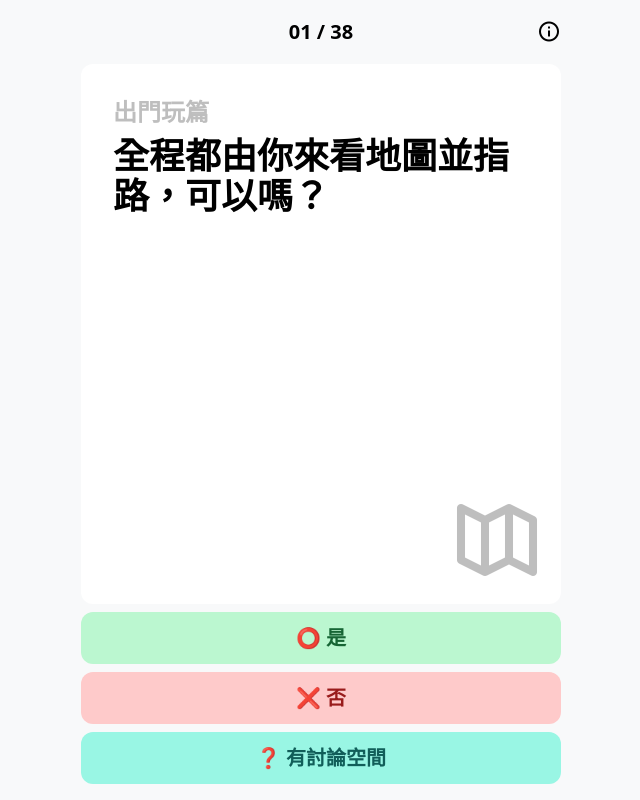
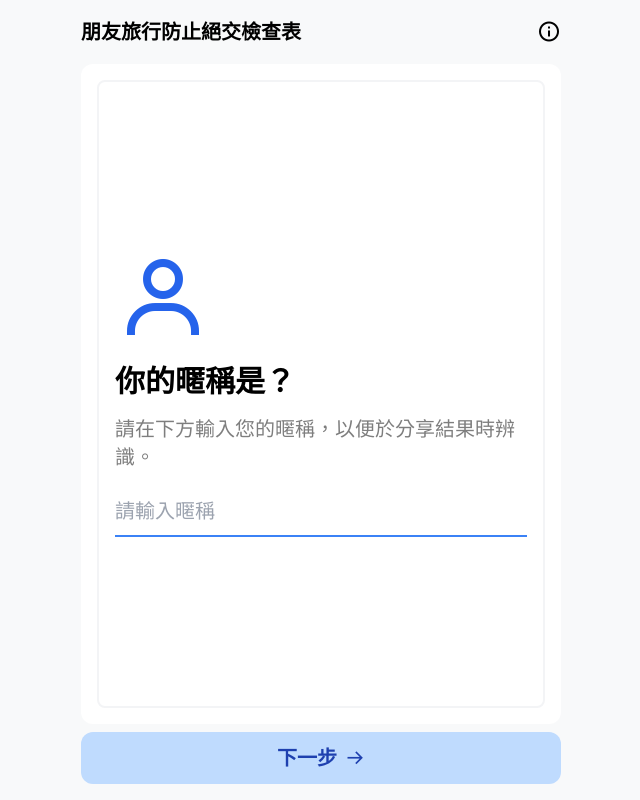
Before and after one commit to gnehs/travel-questions, a React (Vite) app: page / in a window 1280 px wide. Both pictures are taken after a click on the button "開始". Shown: the whole page, without its empty margins (319-959 px from the left). Built offline with nearby package versions, Linux system fonts and the light colour scheme.

Commit message:
added name step

```diff
--- a/package.json
+++ b/package.json
@@ -14,7 +14,8 @@
     "react": "^18.2.0",
     "react-dom": "^18.2.0",
     "tailwind-merge": "^1.14.0",
-    "url-parse": "^1.5.10"
+    "url-parse": "^1.5.10",
+    "usehooks-ts": "^3.1.0"
   },
   "devDependencies": {
     "@types/react": "^18.2.15",
--- a/src/App.tsx
+++ b/src/App.tsx
@@ -1,6 +1,7 @@
-import { useEffect, useState } from "react";
+import { useEffect, useState, useRef } from "react";
 import { motion, AnimatePresence } from "framer-motion";
 import { twMerge } from "tailwind-merge";
+import { useLocalStorage } from "usehooks-ts";
 import urlParser from "url-parse";
 import questions from "./assets/questions";
 import Result from "./components/Result";
@@ -51,6 +52,8 @@ function App() {
   const [otherResultList, setOtherResultList] = useState<number[][] | null>(
     null
   );
+  const [name, setName] = useLocalStorage("name", "");
+  const nameInput = useRef<HTMLInputElement | null>(null);
 
   useEffect(() => {
     if (!window.location.hash && !window.location.search) {
@@ -84,6 +87,11 @@ function App() {
 
     setStep(2);
   }, []);
+  useEffect(() => {
+    if (step === 1) {
+      nameInput.current?.focus();
+    }
+  }, [step]);
 
   function getShareUrl() {
     const formattedOtherResultList = otherResultList
@@ -153,7 +161,7 @@ function App() {
     newResult[question] = answer;
     setResult(newResult);
     if (question === questions.length - 1) {
-      updateStep(2);
+      updateStep(3);
     } else {
       setDirection(1);
       setQuestion(question + 1);
@@ -232,13 +240,13 @@ function App() {
   };
   return (
     <div className="flex w-full h-[100svh] flex-col p-4">
-      {step === 0 && (
+      {step <= 1 && (
         <div className="-mt-2 mb-2 flex justify-between items-center">
           <span className="md:text-xl font-bold">朋友旅行防止絕交檢查表</span>
           <InfoDialog />
         </div>
       )}
-      {step === 1 && (
+      {step === 2 && (
         <div className="grid grid-cols-[1fr_2fr_1fr] gap-4 items-center -mt-2 mb-2">
           <Button
             color="stone"
@@ -257,7 +265,7 @@ function App() {
           <InfoDialog />
         </div>
       )}
-      {step === 2 && (
+      {step === 3 && (
         <div className="-mt-2 mb-2 ">
           <div className="flex justify-between items-center">
             <span className="md:text-xl font-bold">結果</span>
@@ -318,6 +326,46 @@ function App() {
             initial="enter"
             animate="center"
             exit="exit"
+            className="flex-1 bg-white rounded-xl p-4 flex items-start justify-center flex-col"
+          >
+            <div className="flex-1 rounded-lg p-4 flex items-start justify-center flex-col gap-3 md:gap-4 border-2 border-gray-100">
+              <i className="text-8xl bx bx-user text-blue-600"></i>
+              <div className="text-xl md:text-3xl font-bold">你的暱稱是？</div>
+              <div className="text-sm -mt-1 md:mt-0 md:text-xl opacity-50">
+                請在下方輸入您的暱稱，以便於分享結果時辨識。
+              </div>
+              <form
+                onSubmit={(e) => {
+                  e.preventDefault();
+                  if (name === "") {
+                    alert("請輸入暱稱");
+                    return;
+                  }
+                  updateStep(2);
+                }}
+                className="w-full"
+              >
+                <input
+                  type="text"
+                  className="bg-transparent border-b-2 border-gray-100 text-xl text-gray-900  focus:ring-blue-500 focus:border-blue-500 block w-full py-2.5 outline-0"
+                  placeholder="請輸入暱稱"
+                  ref={nameInput}
+                  value={name}
+                  onChange={(e) => setName(e.target.value)}
+                />
+              </form>
+            </div>
+          </motion.div>
+        )}
+        {step === 2 && (
+          <motion.div
+            key={2}
+            layout
+            variants={variants}
+            custom={direction}
+            initial="enter"
+            animate="center"
+            exit="exit"
             className="flex-1 relative"
           >
             <AnimatePresence
@@ -354,11 +402,10 @@ function App() {
             </AnimatePresence>
           </motion.div>
         )}
-        {step === 2 && (
+        {step === 3 && (
           <div className="w-full overflow-y-scroll">
             {otherResultList && (
               <div className="flex justify-between mb-2 rounded-xl gap-2 bg-opacity-70">
-                {/* 隱藏問題，用來排班 */}
                 <div className="py-2 pl-3 grow-1 shrink-0 basis-1/2 justify-start items-center opacity-0">
                   {questions[0].question}
                 </div>
@@ -381,7 +428,7 @@ function App() {
               </div>
             )}
             <motion.div
-              key={2}
+              key={3}
               layout
               variants={variants}
               custom={direction}
@@ -412,6 +459,23 @@ function App() {
           </BottomButtonContainer>
         )}
         {step === 1 && (
+          <BottomButtonContainer key={0}>
+            <Button
+              color="blue"
+              onClick={() => {
+                if (name === "") {
+                  alert("請輸入暱稱");
+                  return;
+                }
+                updateStep(2);
+              }}
+            >
+              下一步
+              <i className="bx bx-arrow-back rotate-180 group-hover:translate-x-1 transition-transform"></i>
+            </Button>
+          </BottomButtonContainer>
+        )}
+        {step === 2 && (
           <BottomButtonContainer key={1}>
             <Button
               color="green"
@@ -448,7 +512,7 @@ function App() {
             </Button>
           </BottomButtonContainer>
         )}
-        {step === 2 && (
+        {step === 3 && (
           <BottomButtonContainer key={2}>
             <div className="flex gap-2">
               <Button color="teal" onClick={() => reset()}>
```
Also changed, not shown: 1 other file (tests, documents, lock files or other folders).
